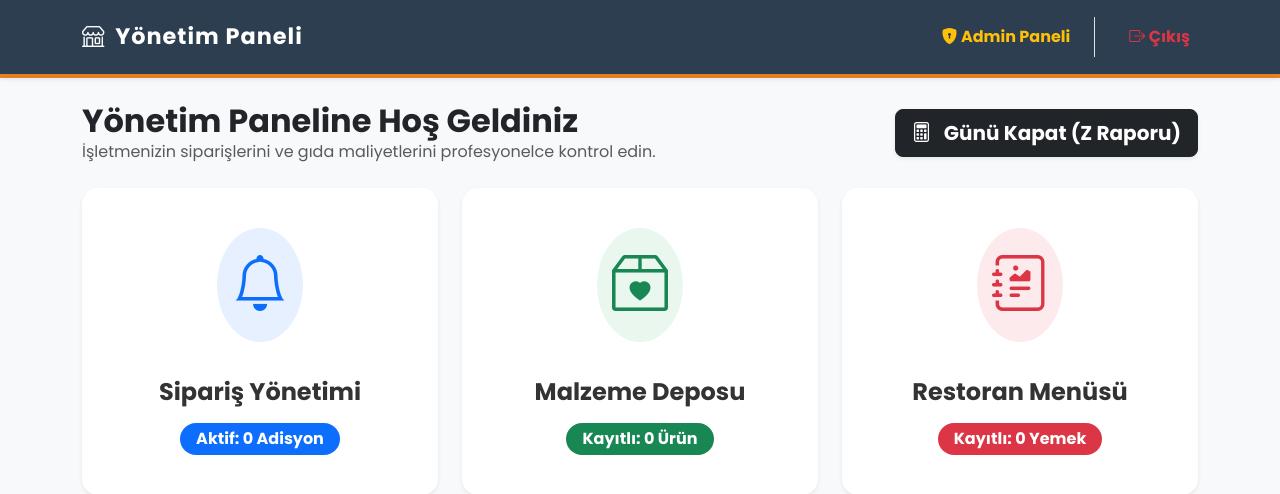
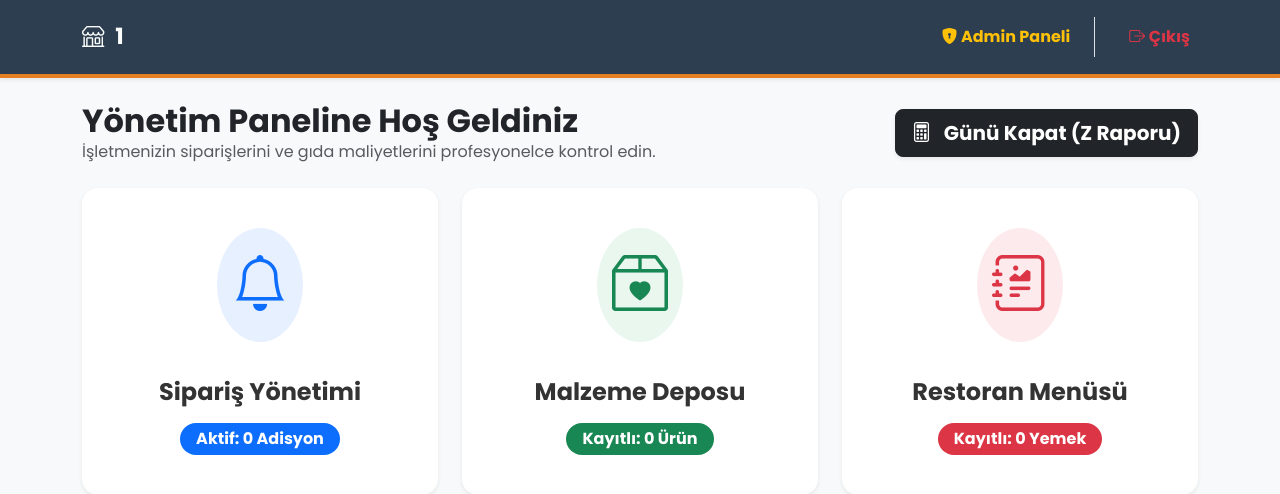
Before and after one commit to muzafferyetik/chefspanel, a Flask app: page / in a window 1280 px wide. Shown: the top 494 px of the page. Run offline with Flask 3, Linux system fonts and the light colour scheme; the visitor is signed in with stand-in values (Sample User, id 1); data that the repository does not hold is empty; some libraries are stand-ins or nearby versions.

Commit message:
isletmeadi

```diff
--- a/templates/anasayfa.html
+++ b/templates/anasayfa.html
@@ -14,7 +14,7 @@
 <nav class="navbar navbar-expand-lg navbar-dark mb-4 shadow-sm">
     <div class="container">
         <a class="navbar-brand" href="{{ url_for('anasayfa') }}">
-            <i class="bi bi-shop me-1"></i> Yönetim Paneli
+            <i class="bi bi-shop me-1"></i> {{ session['isletme_adi'] if session.get('isletme_adi') else 'Yönetim Paneli' }}
         </a>
         <div class="collapse navbar-collapse">
             <ul class="navbar-nav ms-auto align-items-center">
```
